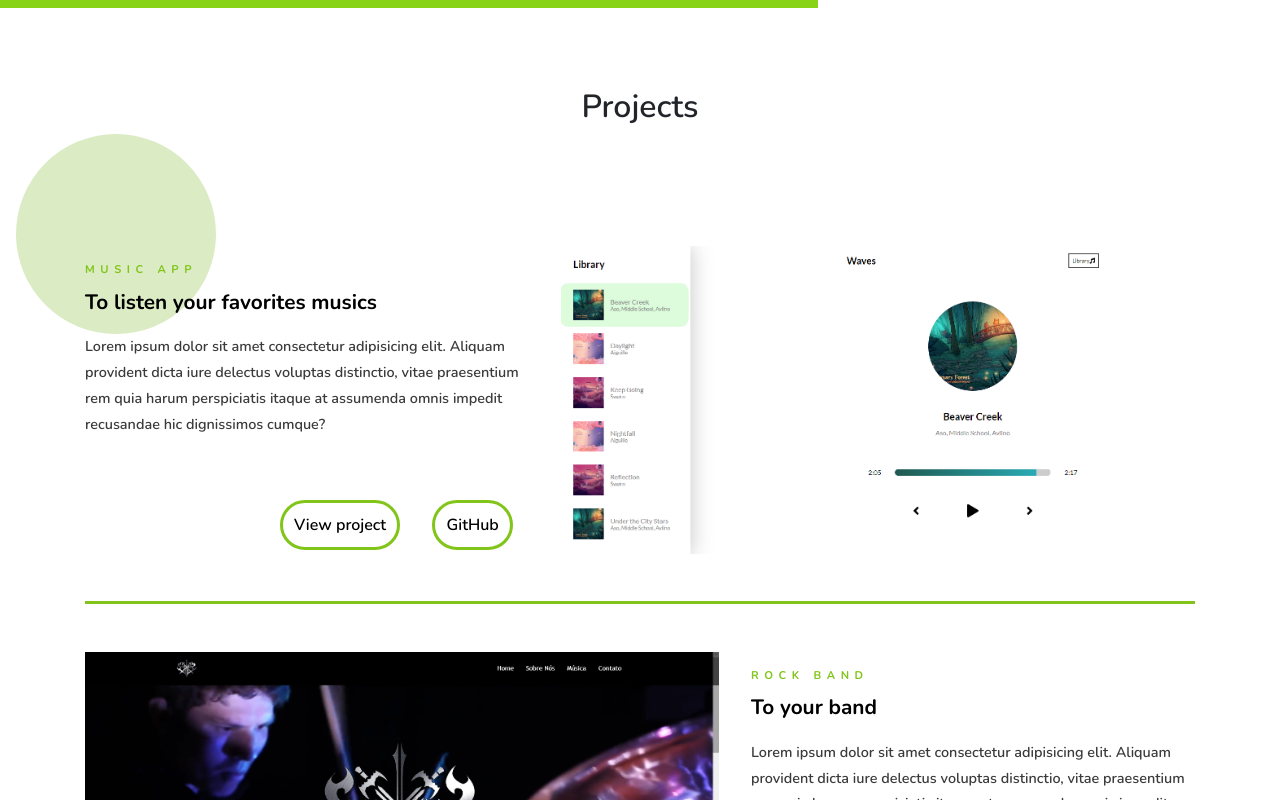
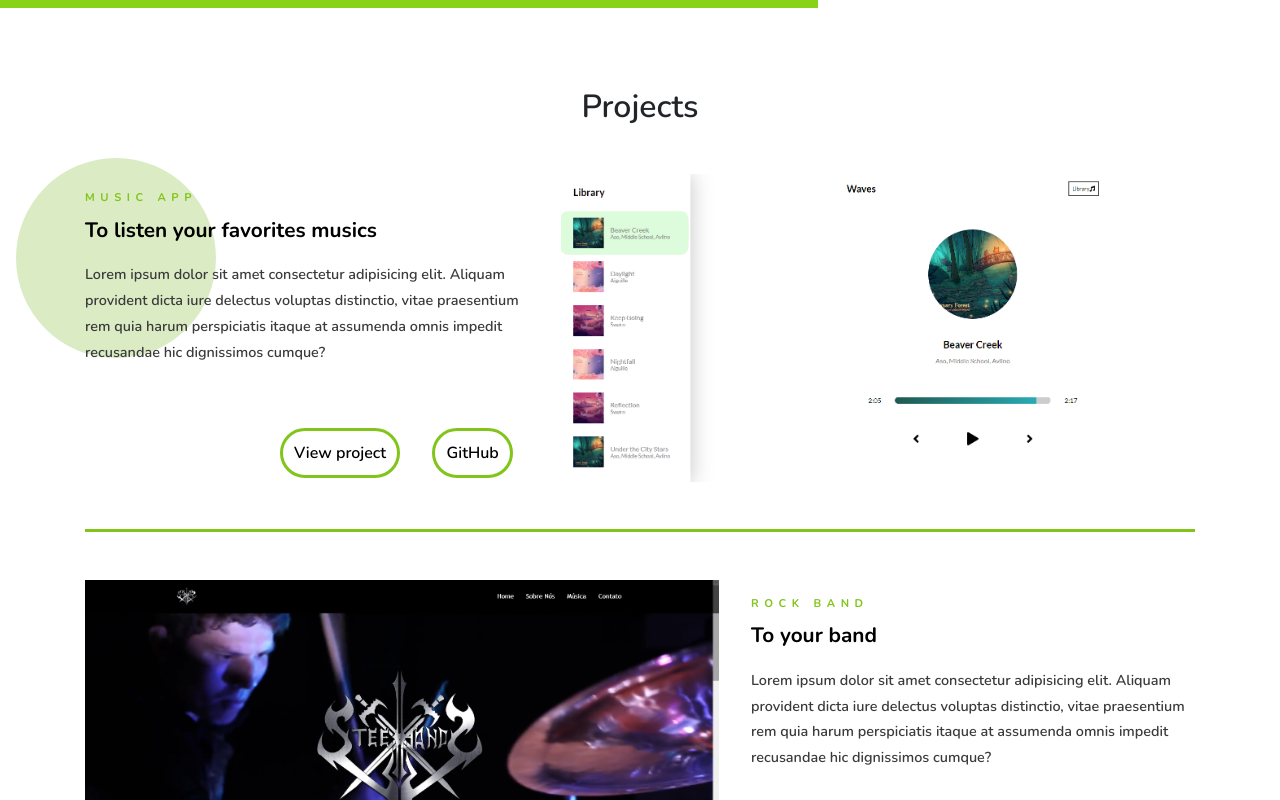
Before and after one commit to steaxlc/developedbylc, a React (Create React App) app: page / in a window 1280 px wide. Shown: the part 780-1580 px from the top of the page. Built offline with nearby package versions, Linux system fonts and the light colour scheme.

Commit message:
project adjustments

```diff
--- a/src/components/ProjectsSection.js
+++ b/src/components/ProjectsSection.js
@@ -49,7 +49,6 @@ const StyledProject = styled.div`
     }
     position: relative;
     margin: 0 1rem;
-    padding: 4rem 2rem;
     img{
         width: 100%;
     }
```
Also changed, not shown: 1 other file (tests, documents, lock files or other folders).
